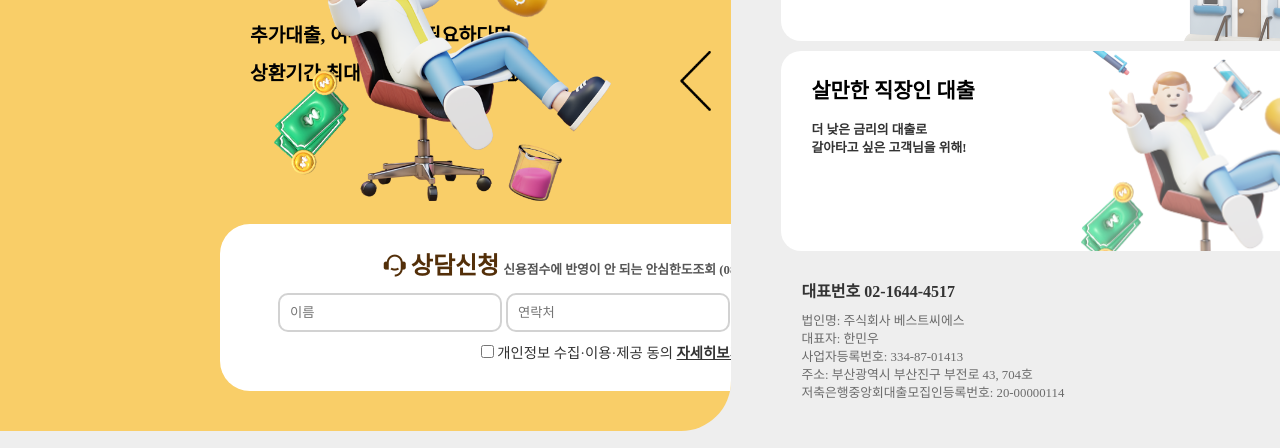
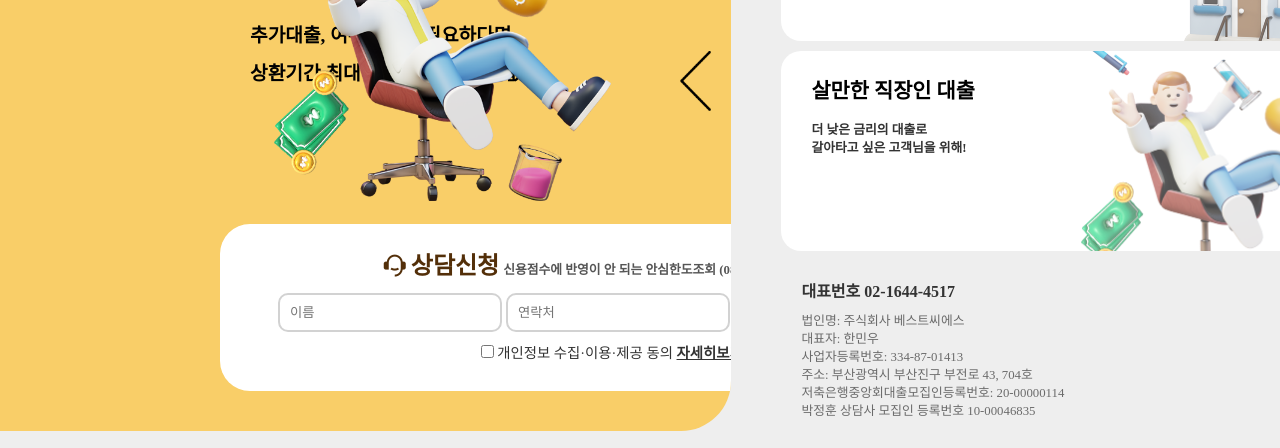
Before and after one commit to moum-Development/truebest.co.kr, a plain HTML site: page index.html in a window 1280 px wide. Shown: the part 269-717 px from the top of the page. Drawn offline with nearby package versions, Linux system fonts and the light colour scheme; a script that the page names is missing; a web font is replaced by a local one.

Commit message:
index update

```diff
--- a/index.html
+++ b/index.html
@@ -228,6 +228,7 @@
                         <li>사업자등록번호: 334-87-01413</li>
                         <li>주소: 부산광역시 부산진구 부전로 43, 704호</li>
                         <li>저축은행중앙회대출모집인등록번호: 20-00000114</li>
+                        <li>박정훈 상담사 모집인 등록번호 10-00046835</li>
                     </ul>
                 </div>
 
```
